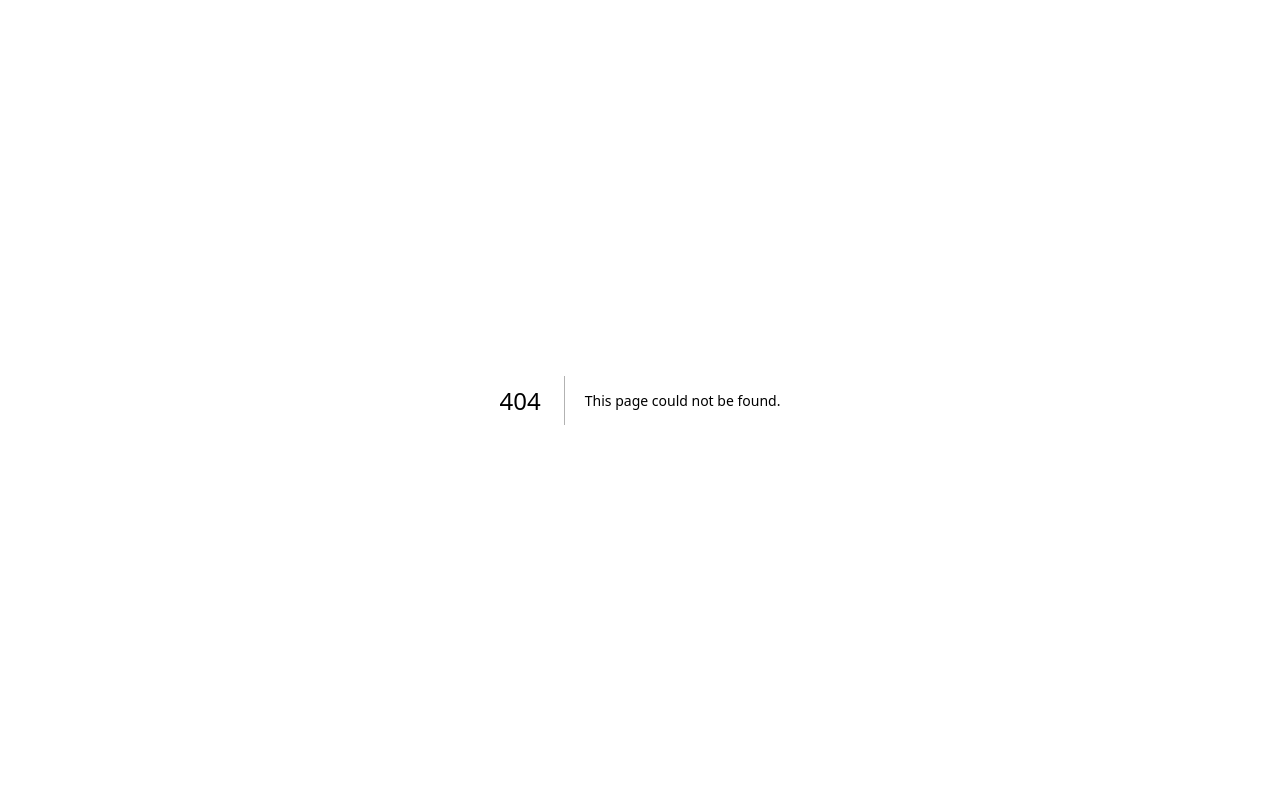
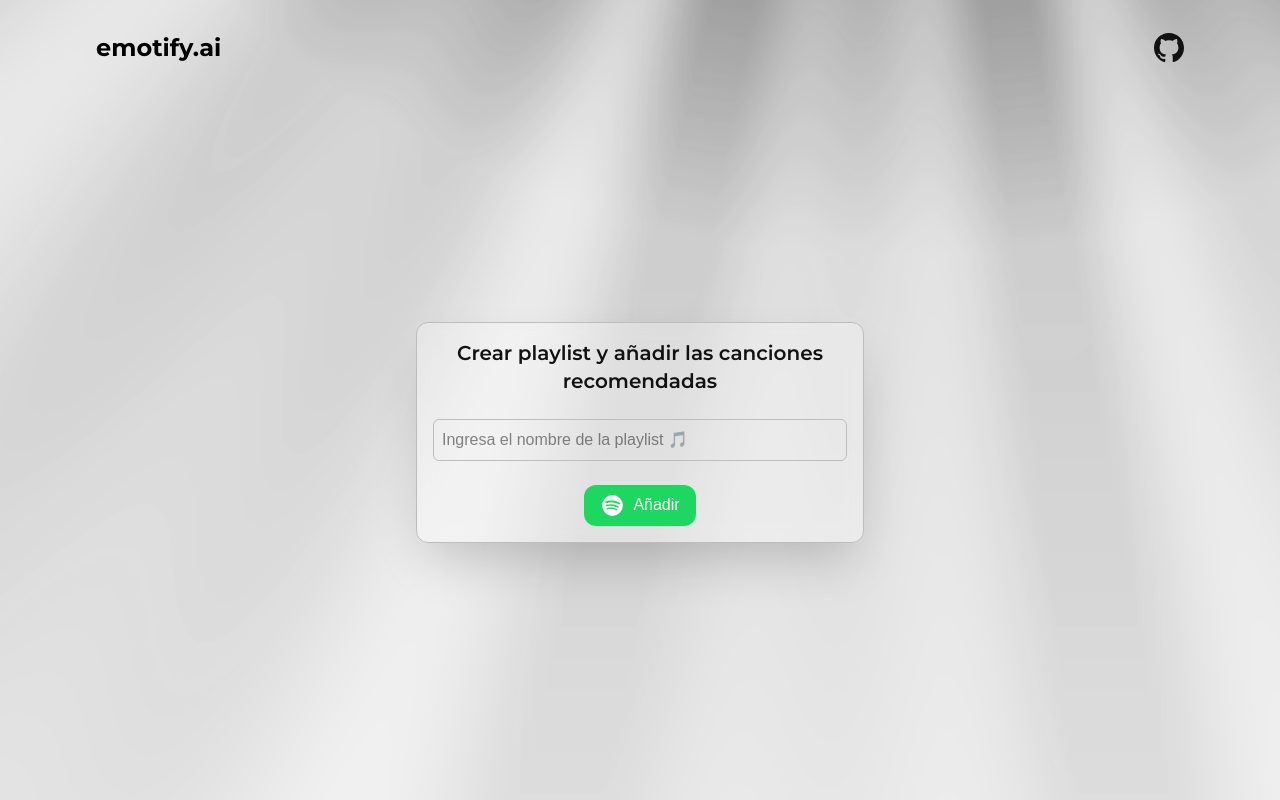
Before and after one commit to SebastianUrdaneguiBisalaya/emotify.ai, a Next.js app: page /create-playlist in a window 1280 px wide. Before the commit this address had no page. Built offline with nearby package versions, Linux system fonts and the light colour scheme; what @midudev/tailwind-animations would draw is missing.

Commit message:
chore: add new page for create playlist if the user is authenticated

```diff
--- /dev/null
+++ b/src/app/create-playlist/page.tsx
@@ -0,0 +1,70 @@
+"use client";
+
+import { useState } from "react";
+import Logo from "@/components/logo";
+
+export default function CreatePlaylist() {
+	const [playlistName, setPlaylistName] = useState<string>("");
+	const [isLoading, setIsLoading] = useState<boolean>(false);
+
+	const handleOnSubmit = () => {
+		if (playlistName.trim() === "") {
+			return;
+		}
+		setIsLoading(true);
+	}
+
+	return (
+		<div className="flex flex-col justify-start items-center w-full min-h-screen h-full max-w-6xl p-4 mx-auto">
+			<header className="w-full h-fit flex flex-row items-center justify-between gap-2 p-4">
+				<Logo />
+				<a
+					className="w-fit flex items-center justify-center cursor-pointer"
+					href="https://github.com/SebastianUrdaneguiBisalaya/emotify.ai"
+					target="_blank"
+					rel="noreferrer"
+				>
+					<svg xmlns="http://www.w3.org/2000/svg" width="30" height="30" viewBox="0 0 64 64"><path fill="currentColor" d="M32 0C14 0 0 14 0 32c0 21 19 30 22 30c2 0 2-1 2-2v-5c-7 2-10-2-11-5c0 0 0-1-2-3c-1-1-5-3-1-3c3 0 5 4 5 4c3 4 7 3 9 2c0-2 2-4 2-4c-8-1-14-4-14-15q0-6 3-9s-2-4 0-9c0 0 5 0 9 4c3-2 13-2 16 0c4-4 9-4 9-4c2 7 0 9 0 9q3 3 3 9c0 11-7 14-14 15c1 1 2 3 2 6v8c0 1 0 2 2 2c3 0 22-9 22-30C64 14 50 0 32 0"/></svg>
+				</a>
+			</header>
+			<main className="w-full h-full grow flex flex-col items-center justify-center">
+				<div className="shadow-2xl shadow-black/20 dark:shadow-white/20 max-w-md w-full p-4 flex flex-col items-center gap-6 border border-gray-light dark:border-gray-light-opacity/20 rounded-xl bg-background/30 backdrop-blur-sm">
+						<h1 className="font-montserrat font-semibold text-center text-xl">
+							Crear playlist y añadir las canciones recomendadas
+						</h1>
+						<input
+							className="text-archivo w-full p-2 rounded-md bg-transparent border border-gray-light dark:border-gray-light-opacity/20"
+							placeholder="Ingresa el nombre de la playlist 🎵"
+							value={playlistName}
+							onChange={(event) => {
+								const input = event.target as HTMLInputElement;
+								setPlaylistName(input.value);
+							}}
+							type="text"
+						/>
+						<button
+							className={`flex flex-row items-center gap-2 bg-green w-fit px-4 py-2 cursor-pointer rounded-xl ${isLoading && "opacity-50"}`}
+							disabled={isLoading}
+							type="button"
+							onClick={handleOnSubmit}
+						>
+							<span className="w-fit h-fit flex items-center justify-center">
+								{
+									isLoading ? (
+										<svg xmlns="http://www.w3.org/2000/svg" width="25" height="25" viewBox="0 0 24 24"><path fill="currentColor" d="M12 2A10 10 0 1 0 22 12A10 10 0 0 0 12 2Zm0 18a8 8 0 1 1 8-8A8 8 0 0 1 12 20Z" opacity=".5"/><path fill="currentColor" d="M20 12h2A10 10 0 0 0 12 2V4A8 8 0 0 1 20 12Z"><animateTransform attributeName="transform" dur="1s" from="0 12 12" repeatCount="indefinite" to="360 12 12" type="rotate"/></path></svg>
+									) : (
+										<svg xmlns="http://www.w3.org/2000/svg" width="25" height="25" viewBox="0 0 24 24"><path fill="#FFFFFF" d="M12 2a10 10 0 1 0 10 10A10 10 0 0 0 12 2m4.588 14.432a.62.62 0 0 1-.861.2c-2.354-1.434-5.3-1.757-8.794-.968a.618.618 0 0 1-.275-1.206c3.812-.872 7.085-.5 9.714 1.111a.626.626 0 0 1 .217.857zm1.218-2.724a.79.79 0 0 1-1.075.263A13.18 13.18 0 0 0 6.767 12.8a.773.773 0 1 1-.442-1.482a14.62 14.62 0 0 1 11.243 1.327a.77.77 0 0 1 .239 1.063zm.108-2.843C14.688 8.953 9.371 8.774 6.289 9.706a.937.937 0 0 1-.55-1.792c3.537-1.075 9.415-.861 13.119 1.338a.93.93 0 0 1 .322 1.278a.907.907 0 0 1-1.266.334z"/></svg>
+									)
+								}
+							</span>
+							<span className="text-white">
+								{
+									isLoading ? "Añadiendo..." : "Añadir"
+								}
+							</span>
+						</button>
+				</div>
+			</main>
+		</div>
+	)
+}
```
